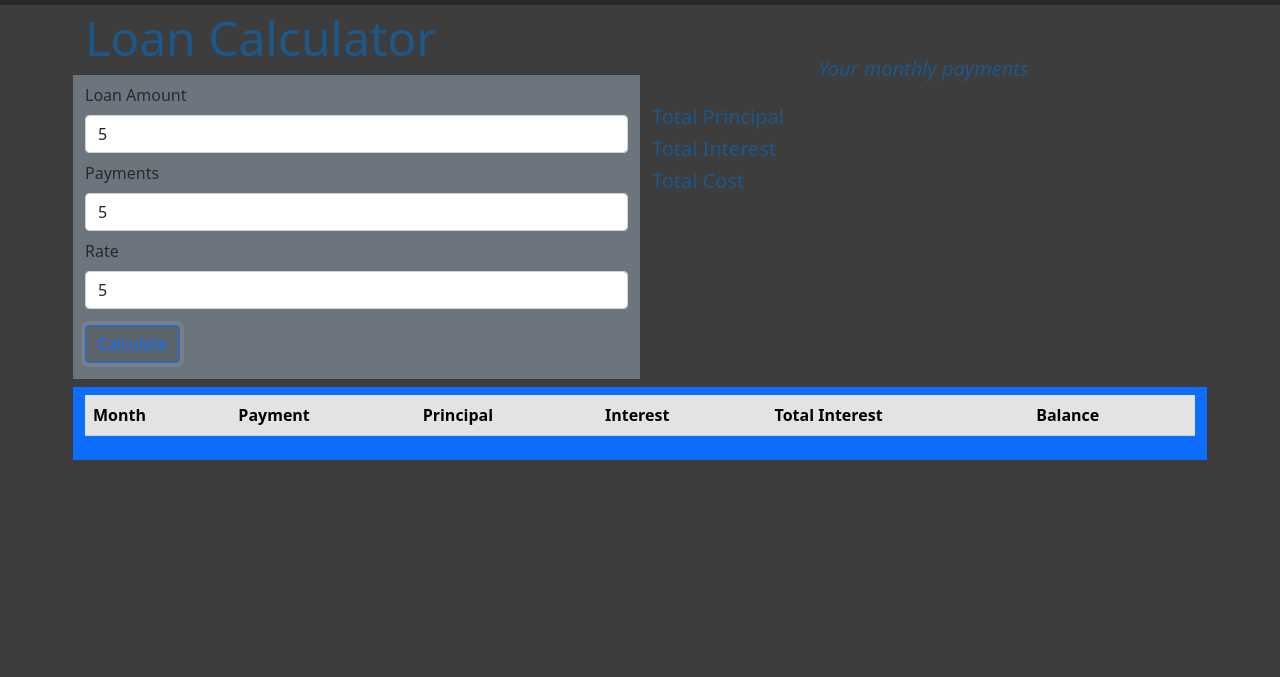
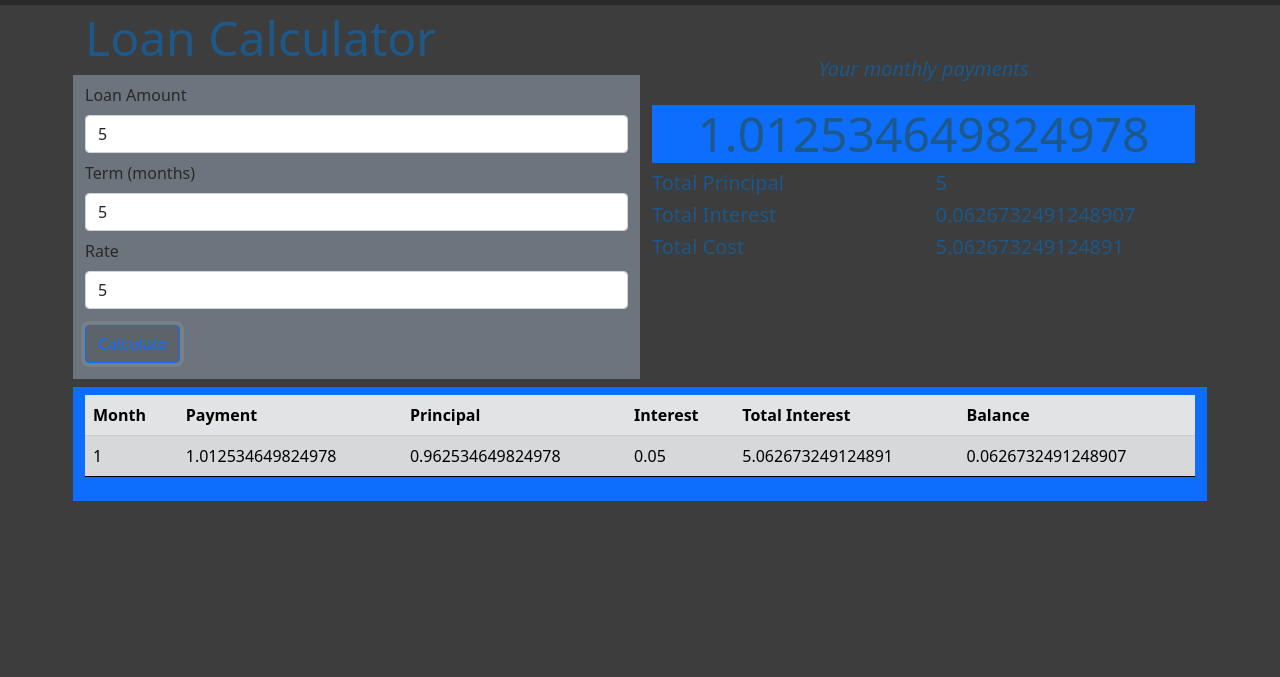
Before and after one commit to mattsnyde/LoanShark, a plain HTML site: page app.html in a window 1280 px wide. Both pictures are taken after typing "5", "5", "5" into the empty fields and a click on the button "Calculate". Shown: the part 51-728 px from the top of the page. Drawn offline with nearby package versions, Linux system fonts and the light colour scheme.

Commit message:
Need to work on table functionality

```diff
--- a/app.html
+++ b/app.html
@@ -57,8 +57,8 @@
                             <input type="number" class="form-control" id="loanAmount" aria-label="Loan Amount" placeholder ='0'>
                         </div>
                         <div class="col-12 pt-2">
-                            <label for="paymentAmount" class="form-label">Payments</label>
-                            <input type="number" class="form-control" id="paymentAmount" aria-Label="Payment Amount" placeholder = "0">
+                            <label for="paymentAmount" class="form-label">Term (months)</label>
+                            <input type="number" class="form-control" id="termMonths" aria-Label="Payment Amount" placeholder = "0">
                         </div>
                         <div class="col-12 pt-2">
                             <label for="interestRate" class="form-label">Rate</label>
@@ -66,7 +66,7 @@
                         </div>
                         <div class="col-12 pt-3 pb-3">
                             <div class="holder d-flex">
-                                <button type="button" class="btn btn-md btn-secondary border-1 border-primary text-primary">Calculate</button>
+                                <button type="button" class="btn btn-md btn-secondary border-1 border-primary text-primary" id="btn-submit">Calculate</button>
                             </div>
                         </div>
                     </form>
@@ -93,21 +93,25 @@
                             <h5 class="text-start">Total Cost</h5>
                         </div>
                         <div class="col-6">
-                            <h5 class="text-start  invisible" ><strong>$16,171.82</strong></h5>
+                            <h5 class="text-start  invisible" id="totalDollarAmount"><strong>$16,171.82</strong></h5>
                         </div>
                     </div>
                 </div>
                 <div class="col-12 mt-2 bg-primary">
                     <div class="holder table-responsive mt-2 mb-2">
                         <table class="table table-striped table-border table-secondary">
-                            <thead>
-                                <th>Month</th>
-                                <th>Payment</th>
-                                <th>Principal</th>
-                                <th>Interest</th>
-                                <th>Total Interest</th>
-                                <th>Balance</th>
-                            </thead>
+                            <tbody id="results">
+                                <thead>
+                                    <tr>
+                                        <th scope='col'>Month</th>
+                                        <th scope='col'>Payment</th>
+                                        <th scope='col'>Principal</th>
+                                        <th scope='col'>Interest</th>
+                                        <th scope='col'>Total Interest</th>
+                                        <th scope='col'>Balance</th>
+                                    </tr>
+                                </thead>
+                            </tbody>
                         </table>
                     </div>
                 </div>
@@ -134,6 +138,18 @@
             </div>
          </div>
     </footer>
+
+    <template id='fbTemplate'>
+        <tr>
+            <td></td> <!--index 0 Month-->
+            <td></td> <!--index 1 Payment-->
+            <td></td> <!-- index 2 Principal-->
+            <td></td> <!--index 3 Interest-->
+            <td></td> <!--index 4 Total Interest-->
+            <td></td> <!--index 5 Balance-->
+        </tr>
+    </template>
+
     <script src="https://cdn.jsdelivr.net/npm/@popperjs/core@2.9.2/dist/umd/popper.min.js"
     integrity="sha384-IQsoLXl5PILFhosVNubq5LC7Qb9DXgDA9i+tQ8Zj3iwWAwPtgFTxbJ8NT4GN1R8p" crossorigin="anonymous">
     </script>
@@ -141,5 +157,8 @@
         integrity="sha384-cVKIPhGWiC2Al4u+LWgxfKTRIcfu0JTxR+EQDz/bgldoEyl4H0zUF0QKbrJ0EcQF" crossorigin="anonymous">
     </script>
     <script src="js/site.js"></script>
+    <script>
+        document.getElementById('btn-submit').addEventListener('click', function(){userInput()})
+    </script>
 </body>
 </html>
--- a/js/site.js
+++ b/js/site.js
@@ -1,3 +1,105 @@
-function helloWorld(){ //Function is container that holds code that is only ran when the function is called.
-    alert('Hello World')
+//Controller funtion
+function userInput(){
+    let loanAmount = document.getElementById('loanAmount').value
+    let termMonths = document.getElementById('termMonths').value
+    let interestRate = document.getElementById('interestRate').value
+
+    loanAmount = parseFloat(loanAmount)
+    termMonths = parseInt(termMonths)
+    interestRate = parseInt(interestRate)
+
+    let acutalInterestRate = interestRate / 100
+
+
+
+   let data = calculate(loanAmount, termMonths, acutalInterestRate)
+    console.log(   payOff(data, loanAmount, termMonths, acutalInterestRate))
+   view(data, loanAmount)
 }
+
+//Logic function
+function calculate(loanAmount, termMonths, acutalInterestRate){
+    let info = [];
+    let monthlyPayments = (loanAmount*(acutalInterestRate/12)*Math.pow(1 + (acutalInterestRate/12), termMonths)) / ( Math.pow(1 + (acutalInterestRate / 12), termMonths) - 1)
+    let totalPayment = monthlyPayments * termMonths;
+    let totalInterest = totalPayment - loanAmount
+    let interestOnPayment = (acutalInterestRate / termMonths) * loanAmount;
+    let principalOnPayment = monthlyPayments - interestOnPayment;
+    info.push(monthlyPayments, principalOnPayment, interestOnPayment, totalPayment, totalInterest)
+    return info;
+}
+
+function payOff(data, loanAmount, termMonths, actualInterestRate){
+    // let termMonths = termMonths;
+    // let actualInterestRate = actualInterestRate
+    let principal = loanAmount
+    let monthlyPayments = data[0]
+    let principalOnPayment = data[1]
+    let interestOnPayment = data[2]
+    let totalPayment = data[3]
+    let totalInterest = data[4]
+
+    // while(totalPayment > 0){
+    while(totalPayment > 0){
+        totalPayment = totalPayment - monthlyPayments
+        interestOnPayment = (actualInterestRate / termMonths) * totalPayment
+        princpialOnPayment = monthlyPayments - interestOnPayment
+         if(totalPayment > monthlyPayments){
+            totalPayment = 0;
+        }
+    }
+        // console.log(calculate(newRemainingBalance, termMonths, actualInterestRate))
+    // }
+    let statement = `Your remaniningBalance is ${totalPayment}, your interest on the peyment is ${interestOnPayment}, the principal on your payment is ${principalOnPayment}`
+    return  statement;
+}
+
+
+
+//Viewer function
+function view(data, loanAmount){
+    // dollarAmountPrincipal dollarAmountInterest totalDollarAmount
+
+    let monthlyPayments = data[0]
+    let totalPayment = data[3]
+    let totalInterest = data[4]
+    let interestOnPayment = data[2]
+    let principalOnPayment = data[1]
+
+
+    let dollarAmountPrincipalEl = document.getElementById('dollarAmountPrincipal')
+    let dollarAmountInterestEl = document.getElementById('dollarAmountInterest')
+    let totalDollarAmountEl = document.getElementById('totalDollarAmount')
+    let youOweEl = document.getElementById('youOwe')
+
+    dollarAmountPrincipalEl.innerHTML = loanAmount
+    dollarAmountInterestEl.innerHTML = totalInterest
+    totalDollarAmountEl.innerHTML = totalPayment
+    youOweEl.innerHTML = monthlyPayments
+
+    dollarAmountPrincipalEl.classList.remove('invisible')
+    dollarAmountInterestEl.classList.remove('invisible')
+    totalDollarAmountEl.classList.remove('invisible')
+    youOweEl.classList.remove('invisible')
+
+    let tableBody = document.getElementById('results')
+    let templateRow = document.getElementById('fbTemplate')
+    tableBody.innerHTML = '';
+    // for(let i = 0; i < data.length + 1; i+=6){
+        let tableRow = document.importNode(templateRow.content, true) //This will import the contents of the fbTemplate as a document fragment, I am able to make a copy of it and put it inside of results tbody. The template itself is never changed it just makes copies of itself. true means it will get everything inside of the template.
+        let rowCols = tableRow.querySelectorAll('td')//Can put all of the td's from the fbTemplate in an array to determine how many columns need to be in the table
+
+        // for(let i = 0; i < data.length; i++){
+            rowCols[0].textContent = 1
+            rowCols[1].textContent = data[0]
+            rowCols[2].textContent = data[1]
+            rowCols[3].textContent = data[2]
+            rowCols[4].textContent = data[3]
+            rowCols[5].textContent = data[4]
+        // }
+
+
+        //add all of the rows to the table
+        tableBody.appendChild(tableRow)
+    // }
+}
```
